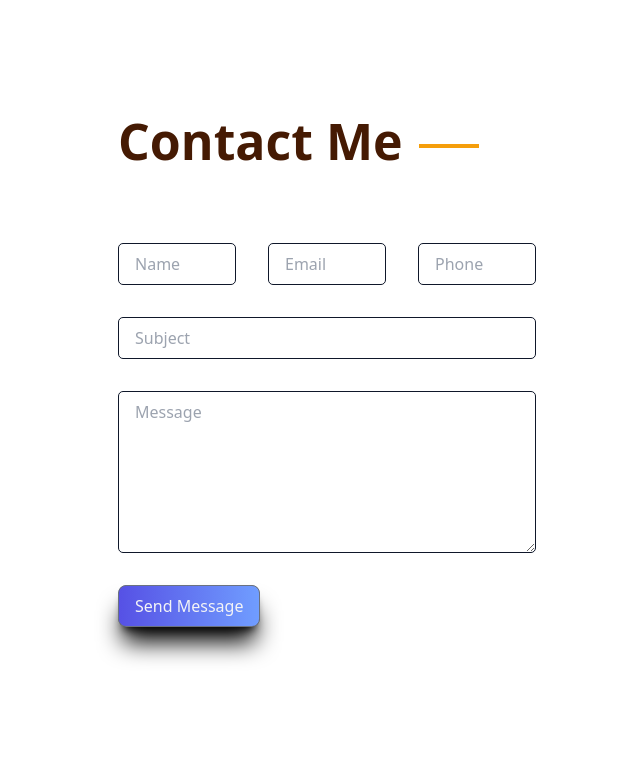
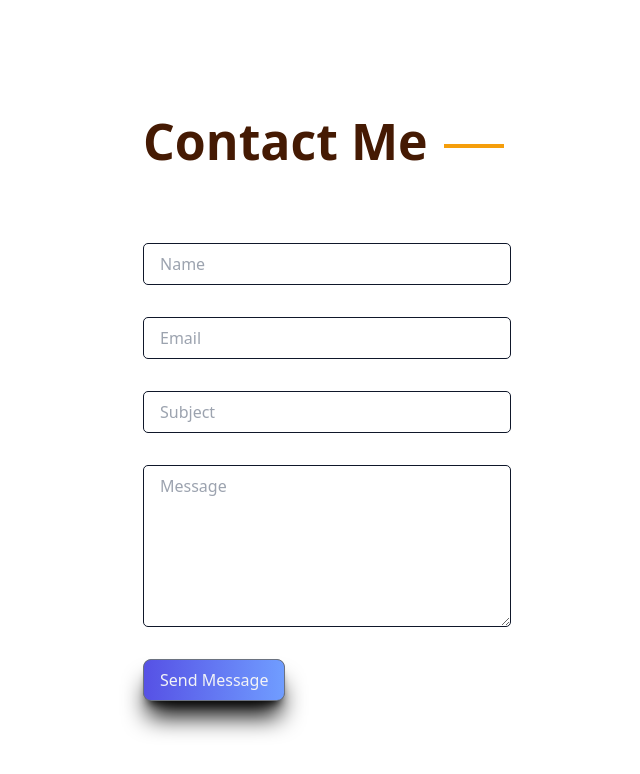
Before and after one commit to SouravKAgarwal/sourav-kr-agarwal, a Next.js app: page /components/Contacts in a window 1280 px wide. Shown: the top 774 px of the page, without its empty margins (313-953 px from the left). Built offline with nearby package versions, Linux system fonts and the light colour scheme.

Commit message:
contact ui updated

```diff
--- a/pages/components/Contacts.js
+++ b/pages/components/Contacts.js
@@ -5,7 +5,6 @@ const Contacts = () => {
   const [userData, setUserData] = useState({
     name: "",
     email: "",
-    phone: "",
     subject: "",
     message: "",
   });
@@ -22,9 +21,9 @@ const Contacts = () => {
   // connect with firebase
   const submitData = async(event)=>{
     event.preventDefault();
-    const {name, email, phone, subject, message} = userData;
+    const {name, email, subject, message} = userData;
 
-    if(name && email && phone && subject && message){
+    if(name && email && subject && message){
     const res = await fetch(
       'https://portfoliowebsite-20877-default-rtdb.firebaseio.com/userDataRecords.json',{
         method: "POST",
@@ -34,7 +33,6 @@ const Contacts = () => {
         body: JSON.stringify({
           name,
           email,
-          phone,
           subject,
           message,
         }),
@@ -44,7 +42,6 @@ const Contacts = () => {
         setUserData({
           name: "",
           email: "",
-          phone: "",
           subject: "",
           message: "",
       });
@@ -60,11 +57,11 @@ const Contacts = () => {
     }
   };
   return (
-    <section className="container mx-auto w-[450px] px-4 py-10" id="contacts">
+    <section className="container mx-auto w-[400px] px-4 py-10" id="contacts">
       <Heading title="Contact Me" />
 
       <form method="POST" className="flex flex-col gap-8">
-        <div className="grid grid-cols-1 md:grid-cols-3 gap-8">
+        <div className="grid grid-cols-1 gap-8">
           <input
             type="text"
             name="name"
@@ -83,7 +80,7 @@ const Contacts = () => {
             onChange={postUserData}
             required
           />
-          <input
+          {/* <input
             type="tel"
             name="phone"
             placeholder="Phone"
@@ -93,6 +90,7 @@ const Contacts = () => {
             pattern="+91-[0-9]{5}-[0-9]{5}"
             required
           />
+           */}
         </div>
         <input
           type="text"
```
